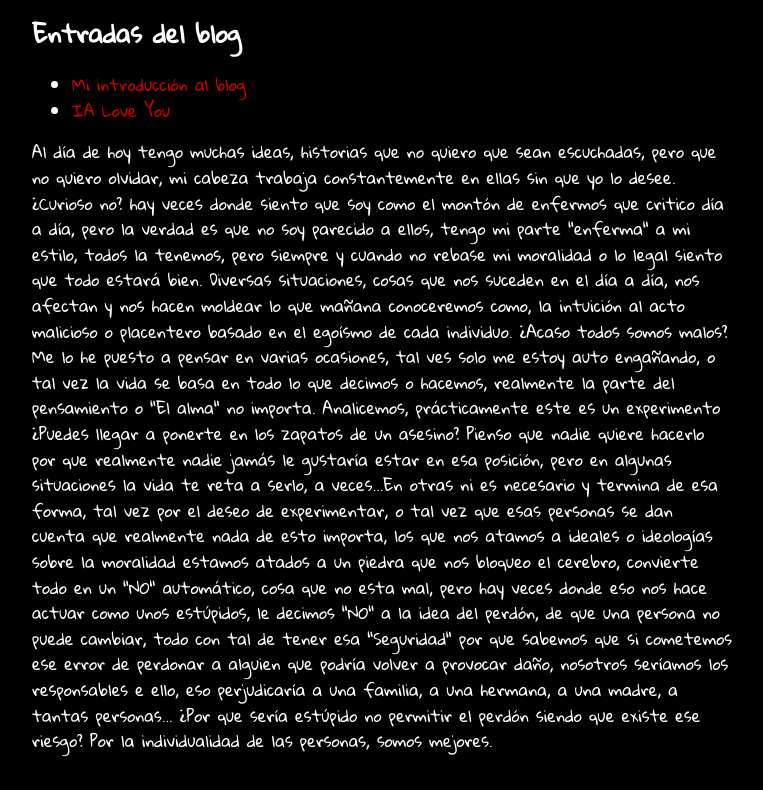
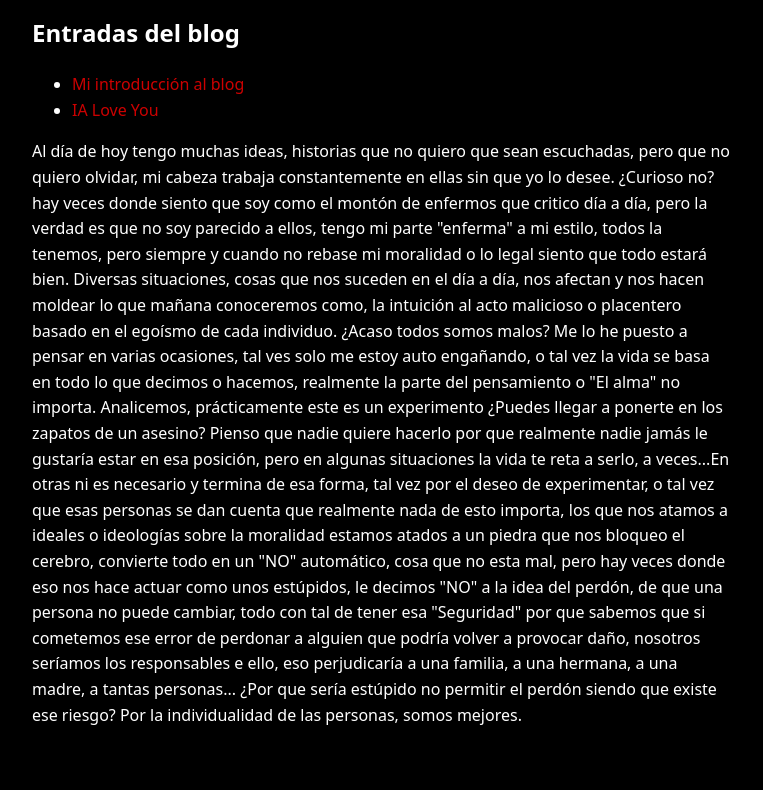
Before and after one commit to alerta-dev/AlertBlog, a plain HTML site: page index.html in a window 1280 px wide. Shown: the part 186-976 px from the top of the page, without its empty margins (258-1021 px from the left). After the commit the page ends 950 px from the top, so only its background shows below. Drawn offline with Linux system fonts and the light colour scheme.

Commit message:
Update style.css

```diff
--- a/style.css
+++ b/style.css
@@ -1,6 +1,6 @@
 body {
-  /*font-family: system-ui, sans-serif;*/
-font-family: "Gloria Hallelujah", cursive;
+  font-family: system-ui, sans-serif;
+/*font-family: "Gloria Hallelujah", cursive;*/
   max-width: 700px;
   margin: auto;
   padding: 20px;
```
